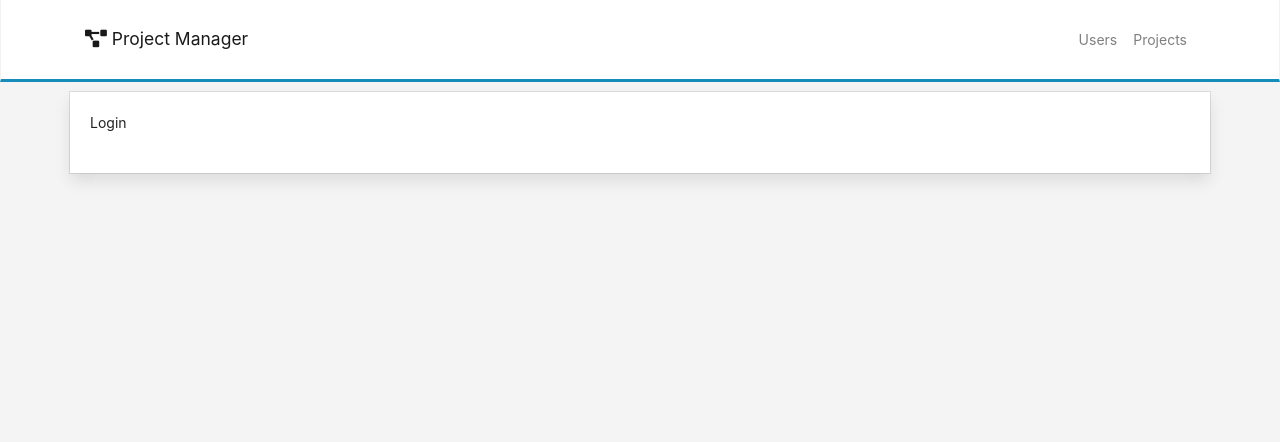
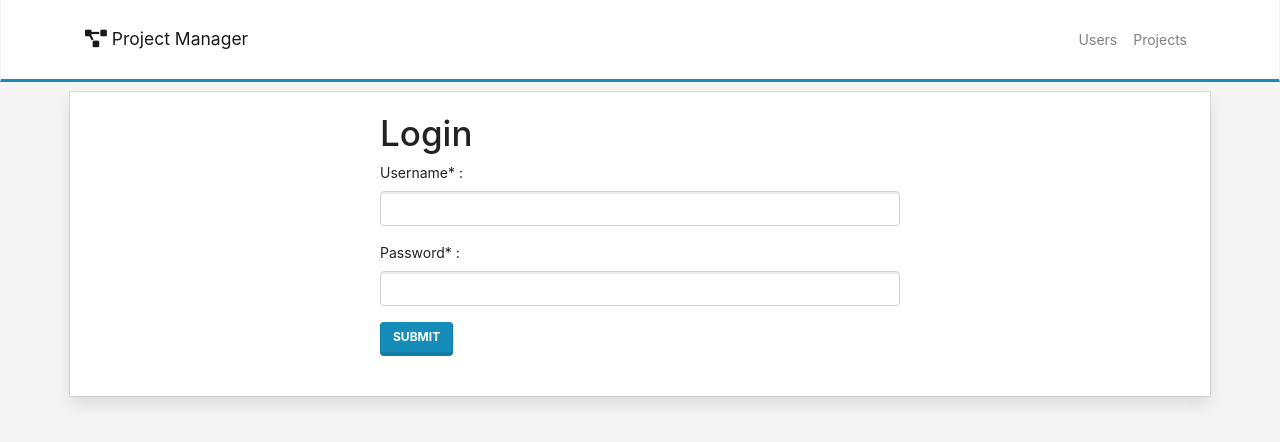
Before and after one commit to webtraining-zone/curso-profesional-lumen-react-frontend, a React (Create React App) app: page /login in a window 1280 px wide. Shown: the top 442 px of the page. Built offline with nearby package versions, Linux system fonts and the light colour scheme.

Commit message:
Agregar formulario de login y ejemplos de redirect

```diff
--- a/src/components/public/login/LoginComponent.js
+++ b/src/components/public/login/LoginComponent.js
@@ -1,8 +1,13 @@
 import React from 'react';
+import LoginForm from './LoginForm';
 
 class LoginComponent extends React.Component {
   render() {
-    return (<div>Login</div>);
+    const {location} = this.props;
+
+    return (<div>
+      <LoginForm location={location}/>
+    </div>);
   }
 }
 
--- /dev/null
+++ b/src/components/public/login/LoginForm.js
@@ -0,0 +1,71 @@
+import React from 'react';
+import {toast} from 'react-toastify';
+import AuthenticationService
+  from '../../../auth/services/AuthenticationService';
+import {Redirect} from 'react-router-dom';
+
+class LoginForm extends React.Component {
+
+  state = {
+    redirectToReferrer: false,
+  };
+
+  handleLoginAction = (event) => {
+    event.preventDefault();
+
+    if (!event.target.checkValidity()) {
+      // form is invalid! so we do nothing
+      console.warn('Invalid!');
+      toast.error('Please, fill all the required fields!');
+      return;
+    }
+
+    const data = new FormData(event.target);
+
+    console.log(data);
+
+    AuthenticationService.login(() => {
+      this.setState(() => ({
+        redirectToReferrer: true,
+      }));
+    });
+
+  };
+
+  render() {
+
+    const {from} = this.props.location.state || {from: {pathname: '/'}};
+    const {redirectToReferrer} = this.state;
+    //
+    if (redirectToReferrer) {
+      return <Redirect to={from}/>;
+    }
+
+    return (
+        <div className="col-12 col-sm-12 col-md-6 offset-md-3">
+          <div className="b-form">
+            <h1>Login</h1>
+            <form onSubmit={this.handleLoginAction} noValidate>
+
+              <div className="form-group">
+                <label htmlFor="username">Username* :</label>
+                <input id="username" name="username" className="form-control"
+                       type="text" required/>
+              </div>
+
+              <div className="form-group">
+                <label htmlFor="password">Password* :</label>
+                <input id="password" name="password" className="form-control"
+                       type="password" required/>
+              </div>
+
+              <button type="submit" className="btn btn-primary">Submit
+              </button>
+            </form>
+          </div>
+        </div>
+    );
+  }
+}
+
+export default LoginForm;
--- a/src/routing/PrivateRoute.js
+++ b/src/routing/PrivateRoute.js
@@ -8,7 +8,10 @@ const PrivateRoute = ({component: Component, ...rest}) => (
 
     <Route {...rest} render={(props) => (
         AuthenticationService.isAuthenticated === true ?
-            <Component {...props}/> : <Redirect to={'/login'}/>
+            <Component {...props}/> : <Redirect to={{
+              pathname: '/login',
+              state: {from: props.location},
+            }}/>
     )}/>
 
 );
--- a/src/routing/Router.js
+++ b/src/routing/Router.js
@@ -18,7 +18,7 @@ const Router = () => {
             <Switch>
               <Route exact path="/" component={PublicHomeIndex}/>
               <Route path="/login" component={LoginComponent}/>
-              <PrivateRoute path="/home" component={PrivateRoute}/>
+              <PrivateRoute path="/home" component={PrivateHomeIndex}/>
               <PrivateRoute path="/users" component={UsersRouting}/>
               <PrivateRoute path="/projects" component={ProjectsRouting}/>
             </Switch>
```
